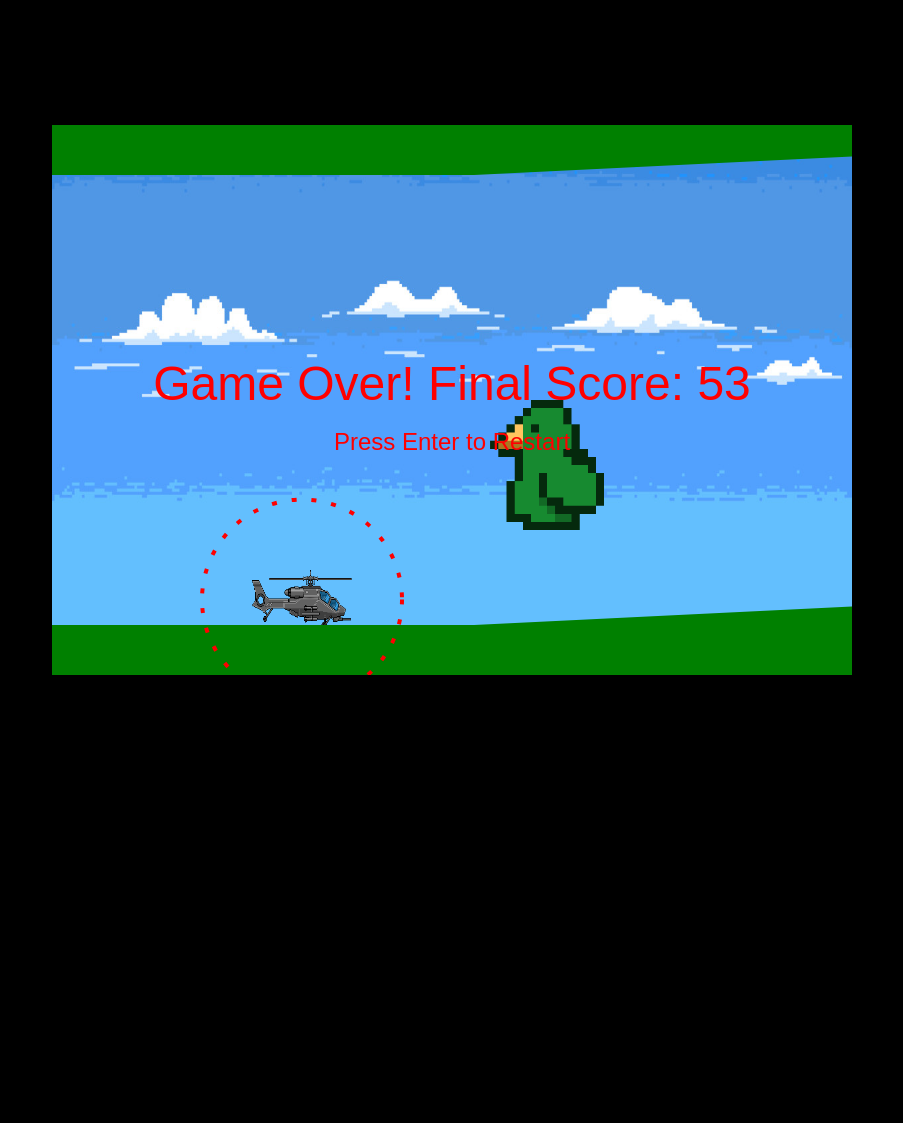
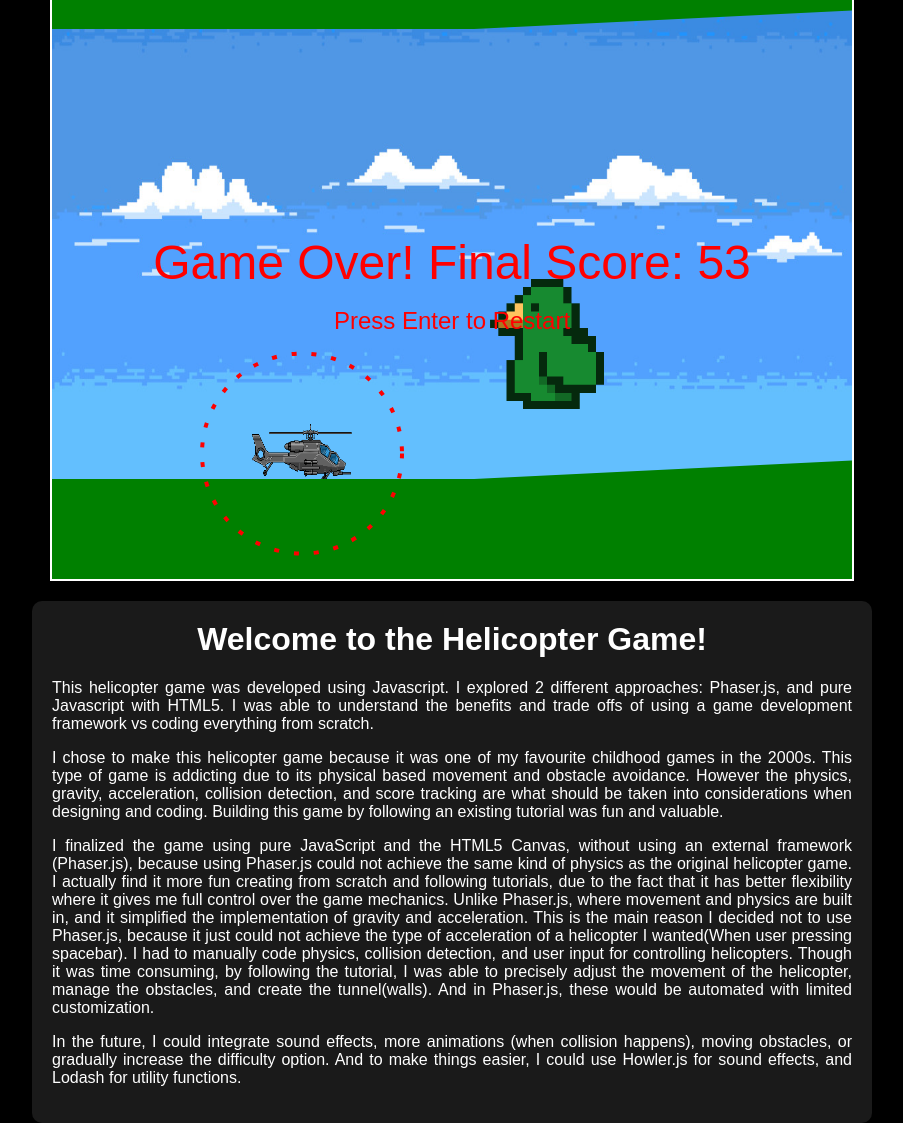
Before and after one commit to chiuricha/A2, a plain HTML site: page index.html in a window 1280 px wide. Shown: the whole page, without its empty margins (188-1091 px from the left). Before the commit the page ends 800 px from the top, so only its background shows below. Drawn offline with Linux system fonts and the light colour scheme.

Commit message:
Enhance Helicopter Game: Update HTML structure with introduction section, improve styling, adjust canvas height, and add key event handling for better gameplay experience

```diff
--- a/index.html
+++ b/index.html
@@ -1,14 +1,50 @@
 <!DOCTYPE html>
 <html lang="en">
 <head>
+    <meta charset="UTF-8">
+    <meta name="viewport" content="width=device-width, initial-scale=1.0">
     <title>Helicopter Game</title>
-    <meta charset="UTF-8">
-    <title>Helicopter Game</title>
-    <link rel="stylesheet" href="style.css">
+    <style>
+        body {
+            display: flex;
+            flex-direction: column;
+            align-items: center;
+            justify-content: center;
+            height: 100vh;
+            margin: 0;
+            padding-top: 150px; /* Add padding to move the content lower */
+            background-color: #000;
+            color: #fff;
+            font-family: Arial, sans-serif;
+        }
+        #game {
+            border: 2px solid #fff;
+            margin-bottom: 20px;
+        }
+        .introduction {
+            max-width: 800px;
+            text-align: center;
+            padding: 20px;
+            background-color: rgba(255, 255, 255, 0.1);
+            border-radius: 10px;
+        }
+        .introduction h1 {
+            margin-top: 0;
+        }
+        .introduction p {
+            text-align: justify;
+        }
+    </style>
 </head>
-
 <body>
-    <canvas width="800" height="550" id="game"></canvas>
+    <canvas id="game" width="800" height="600"></canvas>
+    <div class="introduction">
+        <h1>Welcome to the Helicopter Game!</h1>
+        <p>This helicopter game was developed using Javascript. I explored 2 different approaches: Phaser.js, and pure Javascript with HTML5. I was able to understand the benefits and trade offs of using a game development framework vs coding everything from scratch.</p>
+        <p>I chose to make this helicopter game because it was one of my favourite childhood games in the 2000s. This type of game is addicting due to its physical based movement and obstacle avoidance. However the physics, gravity, acceleration, collision detection, and score tracking are what should be taken into considerations when designing and coding. Building this game by following an existing tutorial was fun and valuable.</p>
+        <p>I finalized the game using pure JavaScript and the HTML5 Canvas, without using an external framework (Phaser.js), because using Phaser.js could not achieve the same kind of physics as the original helicopter game. I actually find it more fun creating from scratch and following tutorials, due to the fact that it has better flexibility where it gives me full control over the game mechanics. Unlike Phaser.js, where movement and physics are built in, and it simplified the implementation of gravity and acceleration. This is the main reason I decided not to use Phaser.js, because it just could not achieve the type of acceleration of a helicopter I wanted(When user pressing spacebar). I had to manually code physics, collision detection, and user input for controlling helicopters. Though it was time consuming, by following the tutorial, I was able to precisely adjust the movement of the helicopter, manage the obstacles, and create the tunnel(walls). And in Phaser.js, these would be automated with limited customization.</p>
+        <p>In the future, I could integrate sound effects, more animations (when collision happens), moving obstacles, or gradually increase the difficulty option. And to make things easier, I could use Howler.js for sound effects, and Lodash for utility functions.</p>
+    </div>
     <script src="script.js"></script>
 </body>
 </html>
--- a/script.js
+++ b/script.js
@@ -235,12 +235,14 @@ function loop() {
 
 document.addEventListener('keydown', function (e) {
     if (e.key === ' ') { // Corrected 'Space' to ' '
+        e.preventDefault(); // Prevent the default action (scrolling)
         spacePressed = true; // Corrected false to true
     }
     if (e.key === 'Enter' && gameOver) {
         resetGame();
     }
 });
+
 document.addEventListener('keyup', function (e) { // Added keyup event listener
     if (e.key === ' ') {
         spacePressed = false;
--- a/style.css
+++ b/style.css
@@ -7,5 +7,5 @@ body{
     display: flex;
     justify-content: center;
     align-items: center;
-    background-color: #000000;
+    background-color: #ffffff;
 }
```
